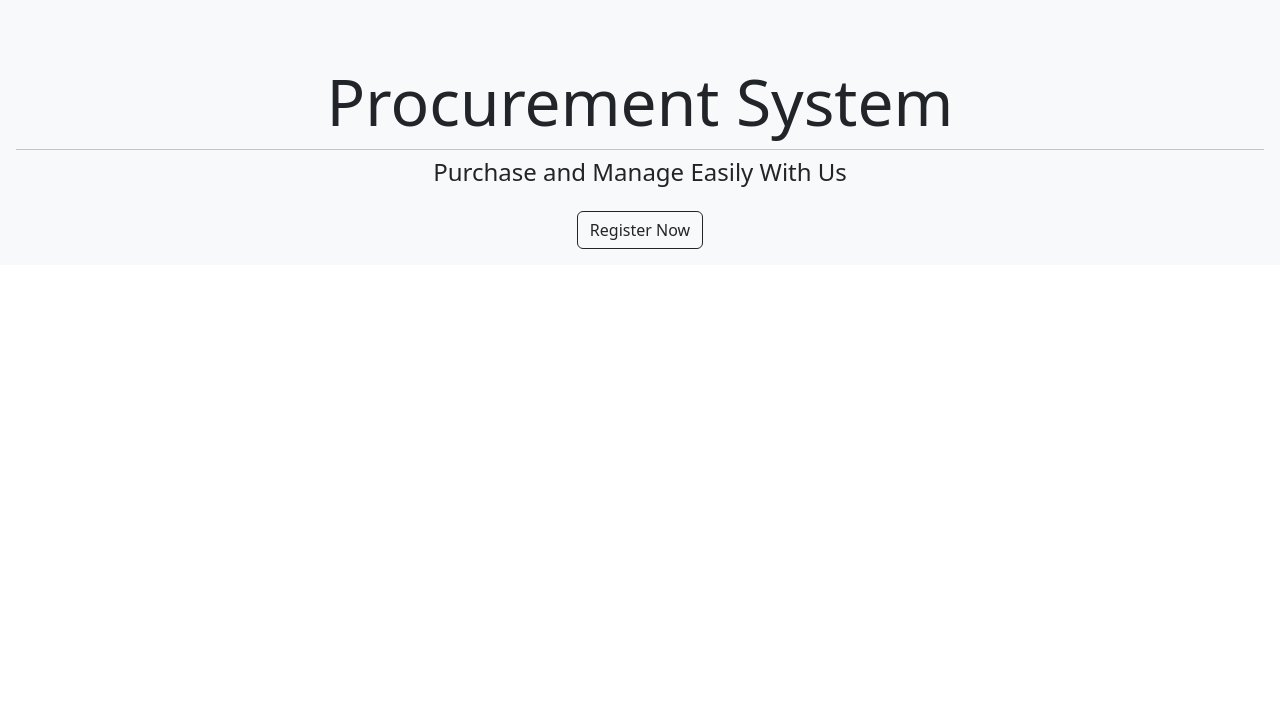
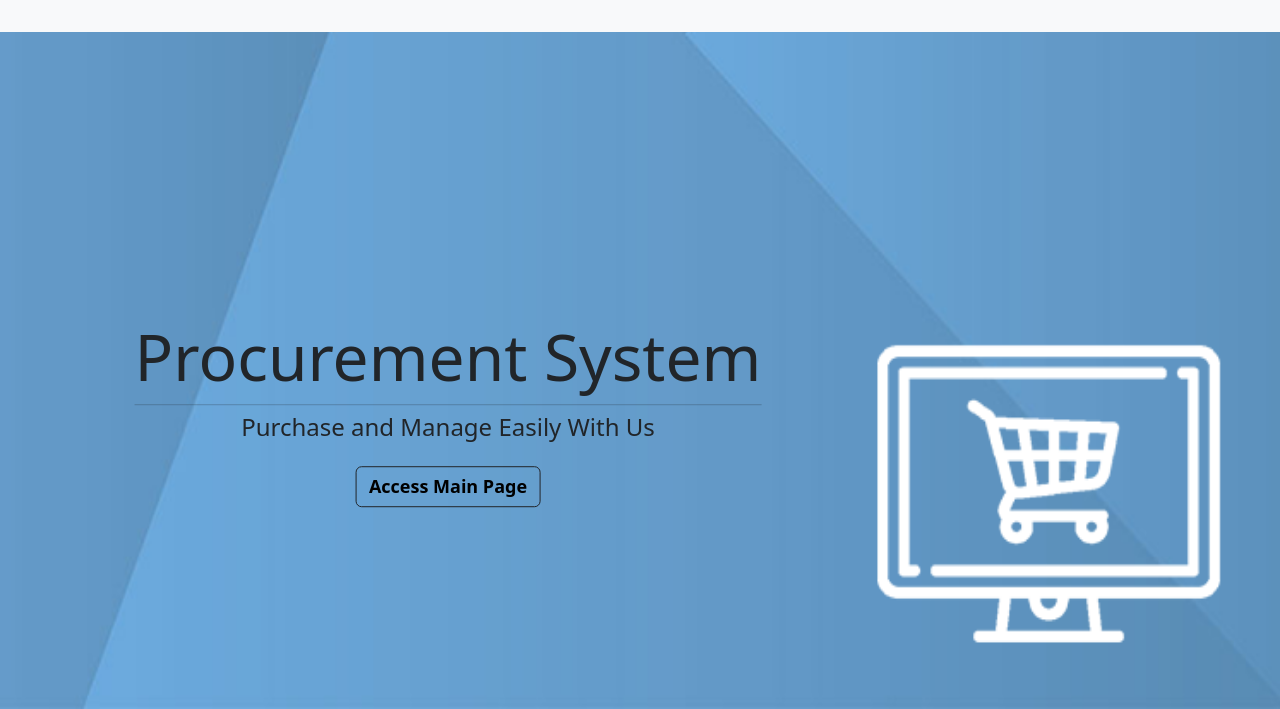
Before and after one commit to Kayram2710/soen-341-proj, a PHP site: page /home.php in a window 1280 px wide. Shown: the part 91-800 px from the top of the page. Run offline with PHP 8.4, Linux system fonts and the light colour scheme; the visitor is signed in with stand-in values (Sample User, id 1).

Commit message:
fixed some css collisions

```diff
--- a/SOEN341/account.php
+++ b/SOEN341/account.php
@@ -101,7 +101,7 @@
           <!-- Log In Form-->
           <input type="email" name="email" placeholder="Email"/>
           <input type="password" name="pwd" placeholder="Password" />
-          <a href="#">Forgot Your Password?</a>
+          <a-mod href="#">Forgot Your Password?</a-mod>
           <button type="submit" name="submit">Log In</button>
         </form>
       </div>
--- a/SOEN341/css/style.css
+++ b/SOEN341/css/style.css
@@ -34,7 +34,7 @@ span {
   font-size: 12px;
 }
 
-a {
+a-mod {
   color: #333;
   font-size: 14px;
   text-decoration: none;
--- a/SOEN341/home.php
+++ b/SOEN341/home.php
@@ -1,50 +1,35 @@
 <?php
 	include_once 'views/header.php';
-
-	//guard to keep each role in their respective page
-	if(isset($_SESSION['userRole'])){
-		if (($_SESSION['userRole']) == "supplier"){
-			header("location: ./supplier.php");
-		} elseif (($_SESSION['userRole']) == "client"){
-			header("location: ./client.php");
-		}
-
-	}
-
 ?>
 
 
-  <link rel="stylesheet" href="./css/stylesheet.css">
+<link rel="stylesheet" href="./css/home.css">
 
 
 <body>
 
- <div class="col-md-12 blue-text text-center">
- <div class = "centered">
+    <div class="col-md-12 blue-text text-center">
+        <div class = "centered">
             <h3 class="display-3 font-weight-bold white-text mb-0 pt-md-5 pt-5">Procurement System</h3>
             <hr class="hr-light my-2 w-100">
             <h4 class="subtext-header mt-2 mb-4">Purchase and Manage Easily With Us</h4>
-			 <a href="#!" role="button" class="Register btn btn-rounded btn-outline-dark">
-                Register Now
-            </a>
-			</div>
+            <?php if(isset($_SESSION['userID'])):?>
+                <a href="index.php" role="button" class="Register btn btn-rounded btn-outline-dark">
+                    Access Main Page
+                </a>
+            <?php endif;?>
+            <?php if(!isset($_SESSION['userID'])):?>
+                <a href="account.php?error=!" role="button" class="Register btn btn-rounded btn-outline-dark">
+                    Register Now
+                </a>
+                <a href="account.php" role="button" class="mx-4 Register btn btn-rounded btn-outline-dark">
+                    Sign in
+                </a>
+            <?php endif;?>
 
-        </div>
 
- <!--  <div class="bg">
-        <div class="col-md-12 blue-text text-center">
-            <h3 class="display-3 font-weight-bold white-text mb-0 pt-md-5 pt-5">Procurement System</h3>
-            <hr class="hr-light my-2 w-100">
-            <h4 class="subtext-header mt-2 mb-4">Purchase and Manage Easily With Us</h4>
+		</div>
 
-			 <div class="col-md-12 text-center"style = "position:relative;top:300px;">
-            <a href="#!" role="button" class="Register btn btn-rounded btn-outline-dark">
-                Register Now
-            </a>
-        </div>
+    </div>
 
-        </div>
-
-    </div> -->
-
-	</body>
+</body>
--- a/SOEN341/views/header.php
+++ b/SOEN341/views/header.php
@@ -19,7 +19,7 @@
 		<div class="container-fluid p-3">
 			<ul class="navbar-nav">
 				<a class="navbar-brand" href="#"><img src="img/Owl.png" style="width:40px;" class="rounded-pill"></a>
-				<li><a href="index.php" class="nav-link">Home</a></li>
+				<li><a href="home.php" class="nav-link">Home</a></li>
 				<li><a href="#" class="nav-link">About Us</a></li>
 				<li><a href="#" class="nav-link">Find Blog</a></li>
 				<?php
```
Also changed, not shown: SOEN341/index.php (+10 -11 lines).
